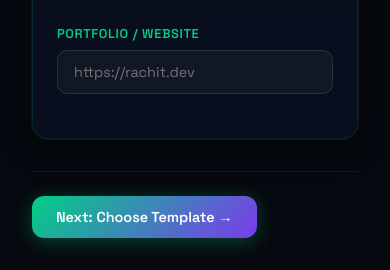
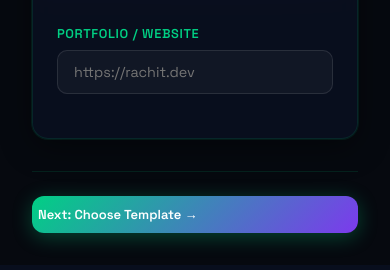
Before and after one commit to rachitjbjlkn/CV-builder-CVForge, a Django app: page /builder/ in a window 390 px wide. Shown: the part 848-1118 px from the top of the page. Run offline with Django 4.2, Linux system fonts and the light colour scheme; a user stored in the database is signed in.

Commit message:
Fix navigation buttons overlap on mobile

```diff
--- a/cv_app/templates/cv_app/builder.html
+++ b/cv_app/templates/cv_app/builder.html
@@ -412,6 +412,26 @@
 
         .templates-grid {
             grid-template-columns: repeat(2, 1fr);
+        }
+
+        .step-nav {
+            flex-wrap: wrap;
+            gap: 8px;
+        }
+
+        .step-nav button {
+            flex: 1 1 calc(50% - 4px);
+            min-width: 100px;
+            padding: 12px 8px;
+            font-size: 14px;
+        }
+
+        @media (max-width: 480px) {
+            .step-nav button {
+                flex: 1 1 100%;
+                font-size: 13px;
+                padding: 10px 6px;
+            }
         }
     }
 </style>
```
